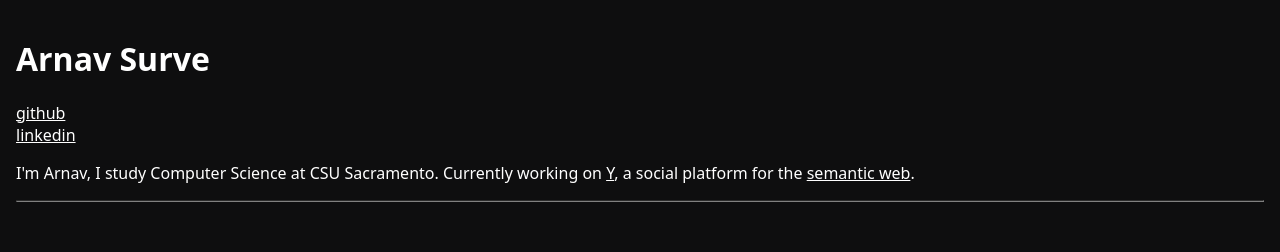
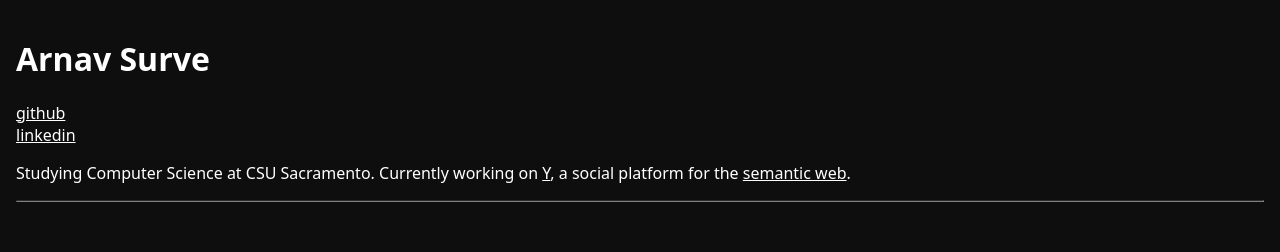
Before and after one commit to arnavsurve/site, a React (Vite) app: page / in a window 1280 px wide. Shown: the top 252 px of the page. Built offline with nearby package versions, Linux system fonts and the light colour scheme; grey boxes are pictures that could not be loaded.

Commit message:
edit blob

```diff
--- a/src/components/organisms/Home.tsx
+++ b/src/components/organisms/Home.tsx
@@ -11,8 +11,8 @@ const Home = () => {
       <a href="https://linkedin.com/in/arnavsurve">linkedin</a>
       <br />
       <p>
-        I'm Arnav, I study Computer Science at CSU Sacramento. Currently working
-        on <a href="https://ynot.lol">Y</a>, a social platform for the{" "}
+        Studying Computer Science at CSU Sacramento. Currently working on{" "}
+        <a href="https://ynot.lol">Y</a>, a social platform for the{" "}
         <a href="https://en.wikipedia.org/wiki/Semantic_Web">semantic web</a>.
       </p>
       <hr style={{ borderColor: "gray" }} />
```
